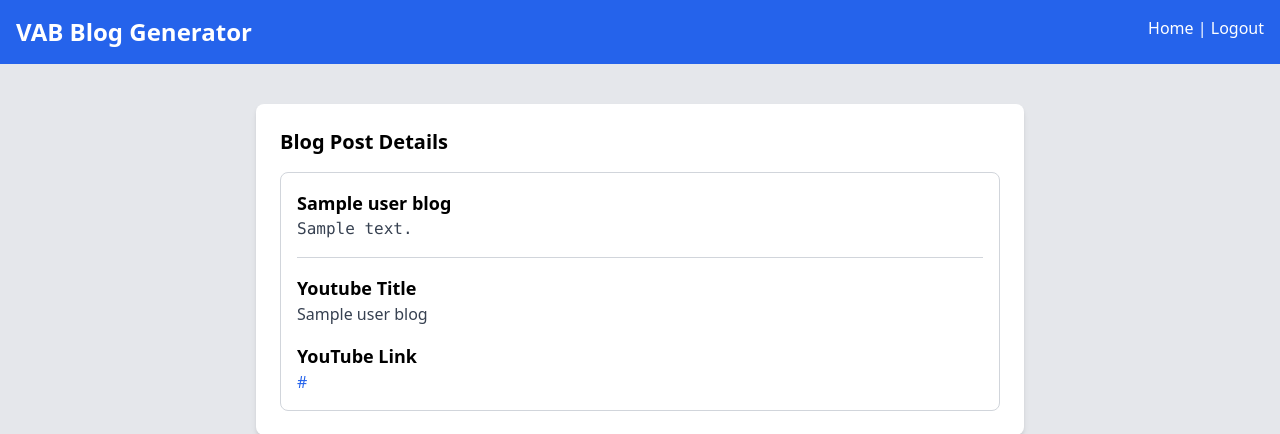
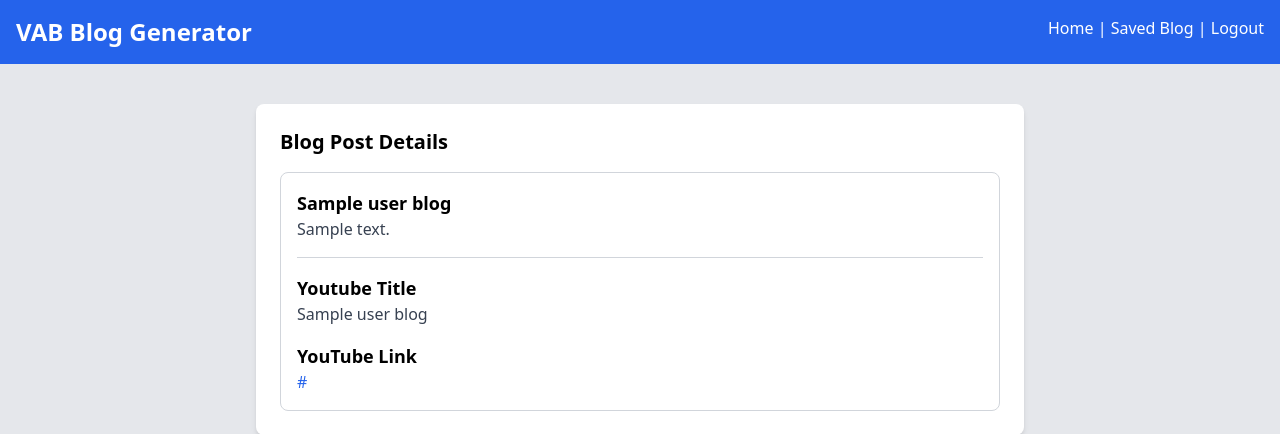
Before and after one commit to YemiReble/vab_ai, a Django app: template templates/blog_content.html in a window 1280 px wide. Shown: the top 434 px of the page. Run offline with Django 4.2, Linux system fonts and the light colour scheme; the template is opened without the code that fills it: most values are stand-ins (such as "Sample title", 1, 10 or a date in 2020); data that the repository does not hold is empty.

Commit message:
Implimented the Blog Post preview section for user to see full content

```diff
--- a/templates/blog_content.html
+++ b/templates/blog_content.html
@@ -6,12 +6,6 @@
     <meta name="viewport" content="width=device-width, initial-scale=1.0">
     <title>Your Blog Posts</title>
     <link href="https://cdn.jsdelivr.net/npm/tailwindcss@2.2.19/dist/tailwind.min.css" rel="stylesheet">
-    <style>
-        .text {
-            font-size: 16px;
-            line-height: 1.5;
-            }
-    </style>
 </head>
 <body class="flex flex-col min-h-screen bg-gray-200 font-sans antialiased">
     <!-- Navigation Bar area -->
@@ -21,6 +15,7 @@
         </div>
         <div>
             <a class="text-white hover:underline" href="{% url 'index' %}">Home |</a>
+            <a class="text-white hover:underline" href="{% url 'saved_blog' %}">Saved Blog |</a>
             <a class="text-white hover:underline" href="{% url 'logout' %}">Logout</a>
         </div>
     </nav>
@@ -32,7 +27,7 @@
                 <h2 class="text-xl mb-4 font-semibold">Blog Post Details</h2>
                 <div class="border border-gray-300 p-4 rounded-lg">
                     <h3 class="text-lg font-semibold">{{user_blog.youtube_title}}</h3>
-                    <pre id="text" class="text-gray-700">{{user_blog.content}}</pre>
+                    <p id="text" class="text-gray-700">{{user_blog.content}}</p>
                     <hr class="my-4 border-gray-300">
                     <h4 class="text-lg font-semibold">Youtube Title</h4>
                     <p class="text-gray-700">{{user_blog.youtube_title}}</p>
```
